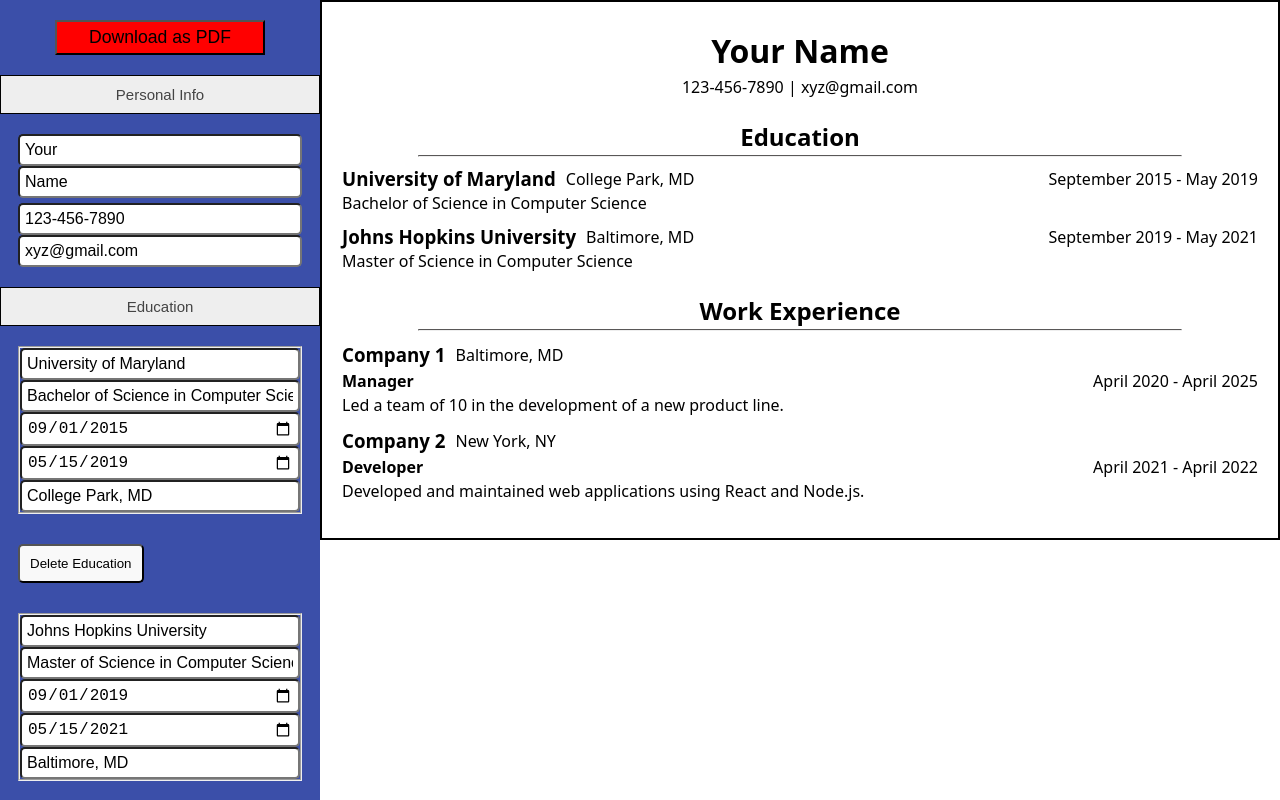
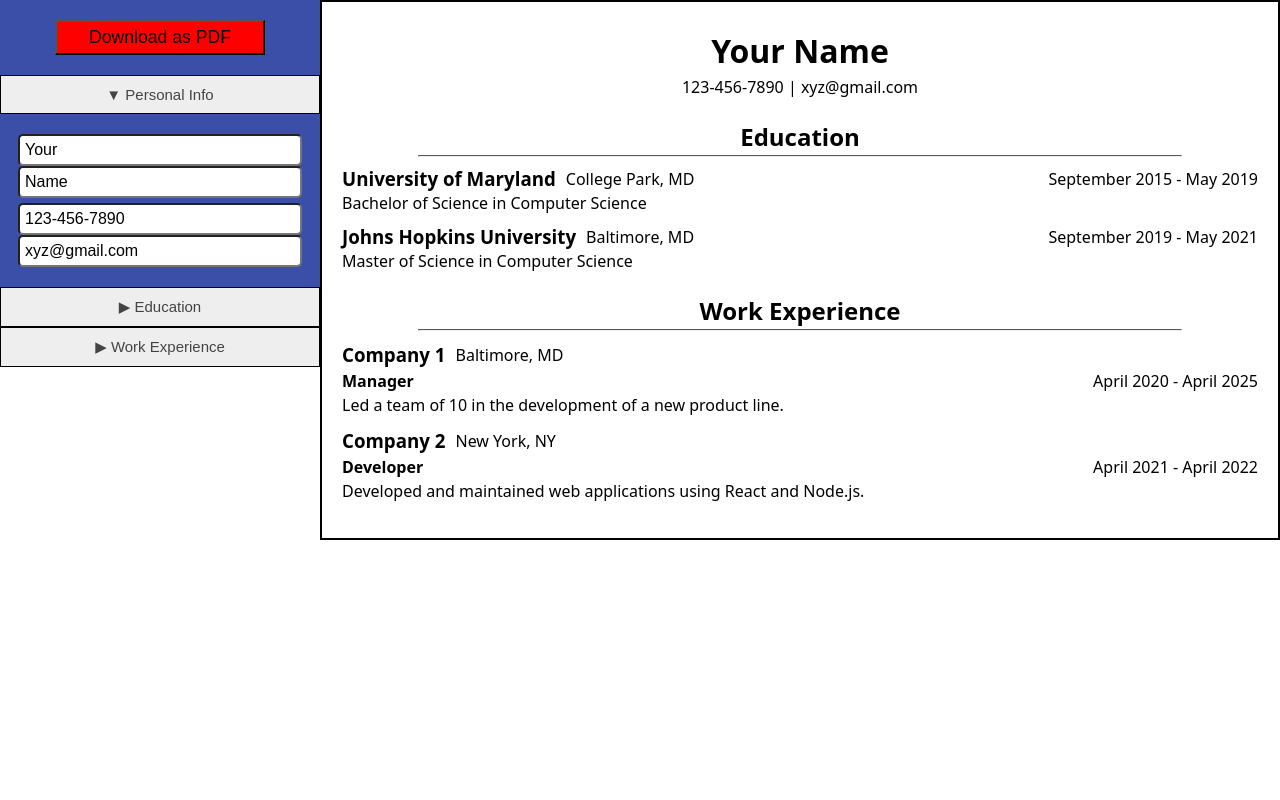
Before and after one commit to FishShalami/cv-builder-react, a React (Vite) app: page / in a window 1280 px wide. Shown: the top 800 px of the page. Built offline with nearby package versions, Linux system fonts and the light colour scheme.

Commit message:
Added chevrons for collapsible form sections

```diff
--- a/src/App.jsx
+++ b/src/App.jsx
@@ -105,7 +105,7 @@ function App() {
   };
 
   const [isPiVisible, setPiVisible] = useState(true);
-  const [isEduVisible, setEduVisible] = useState(true);
+  const [isEduVisible, setEduVisible] = useState(false);
   const [isWeVisible, setWeVisible] = useState(false);
 
   function downloadPDF() {
@@ -146,7 +146,7 @@ function App() {
               className="collapsible"
               onClick={() => setPiVisible(!isPiVisible)}
             >
-              Personal Info
+              {isPiVisible ? "▼" : "▶"} Personal Info
             </button>
             {isPiVisible && (
               <div className="pi-form">
@@ -161,7 +161,7 @@ function App() {
               className="collapsible"
               onClick={() => setEduVisible(!isEduVisible)}
             >
-              Education
+              {isEduVisible ? "▼" : "▶"} Education
             </button>
             {isEduVisible && (
               <div className="edu-form">
@@ -197,7 +197,7 @@ function App() {
               className="collapsible"
               onClick={() => setWeVisible(!isWeVisible)}
             >
-              Work Experience
+              {isWeVisible ? "▼" : "▶"} Work Experience
             </button>
             {isWeVisible && (
               <div className="we-form">
```
